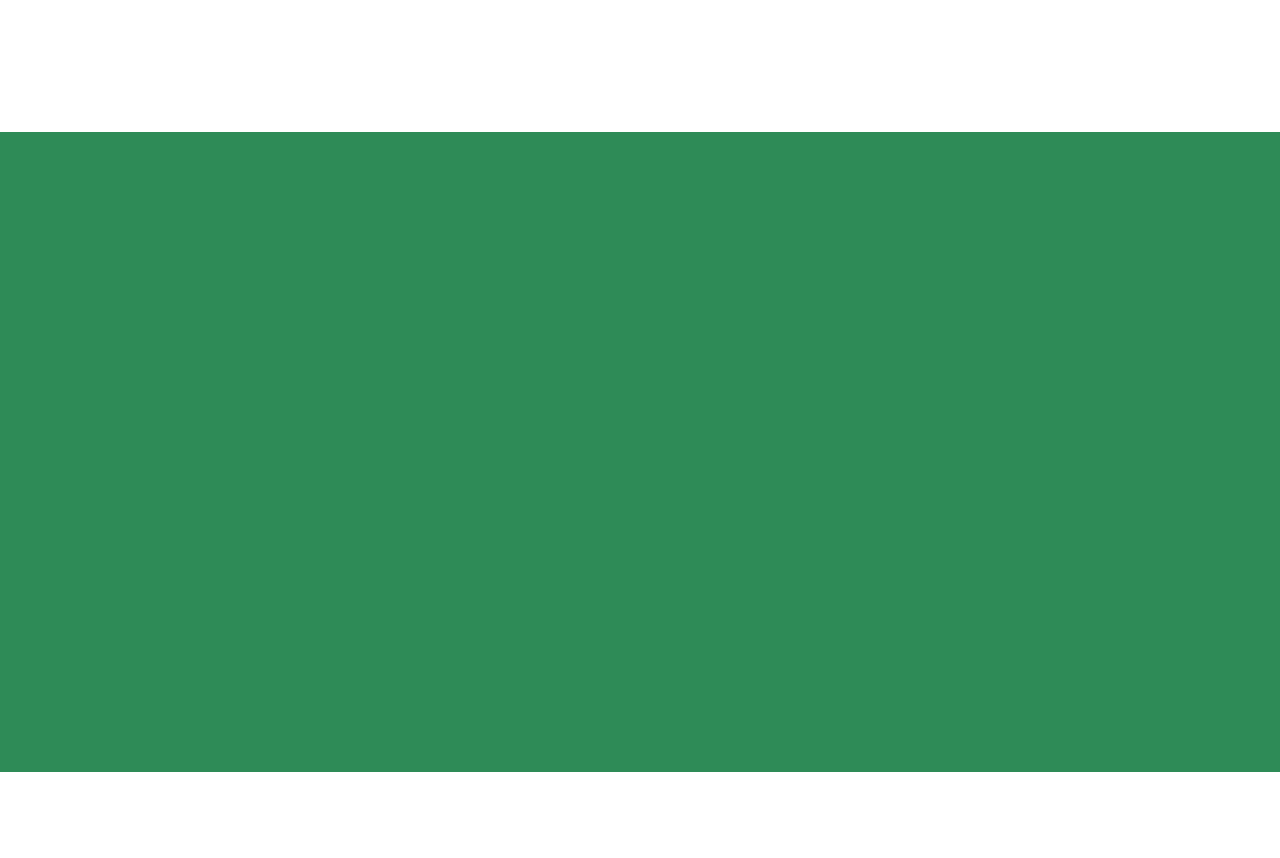
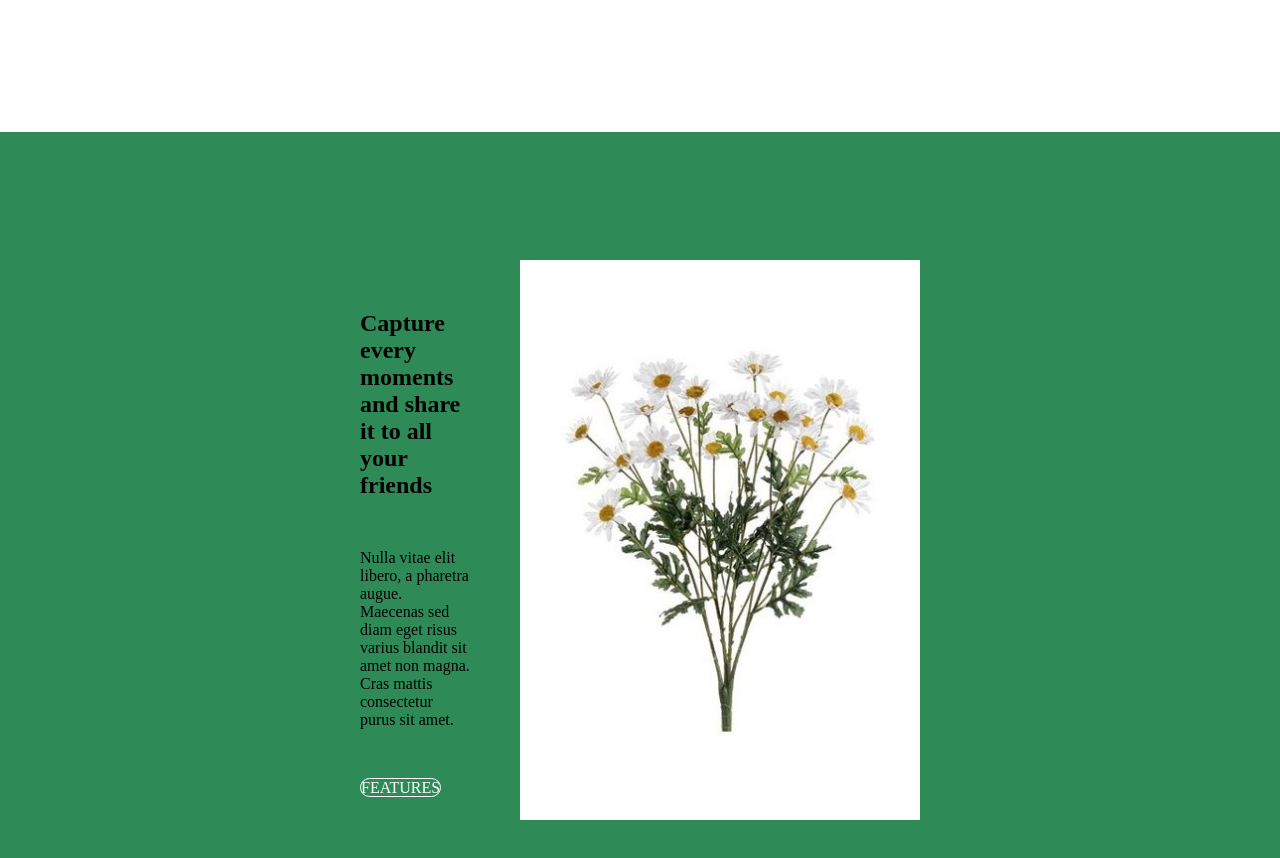
Before and after one commit to Nh-d417/test_website, a plain HTML site: page index.html in a window 1280 px wide. Shown: the part 1200-2058 px from the top of the page. Before the commit the page ends 1972 px from the top, so only its background shows below. Drawn offline with Linux system fonts and the light colour scheme; a web font is replaced by a local one.

Commit message:
container2

```diff
--- a/css/style.css
+++ b/css/style.css
@@ -164,9 +164,47 @@ header .inner figure video{
 .container2{
   background-color: seagreen;
   width: 100%;
-  height: 80vh;
+  height: 100vh;
+  position: relative;
+}
+.container2 article{
+  position: absolute;
+  height: inherit
+
+}
+.container2 article .inner{
+  display: flex;
+  margin: 10vw 45vh;
 }
 
+.container2 article .inner .txt{
+  text-align: left;
+  display: block;
+  transform: translateY(50px);
+  padding-right: 50px;
+}
+
+.container2 article .inner .txt h2{
+  padding-bottom: 50px;
+}
+
+.container2 article .inner .txt p{
+  padding-bottom: 50px;
+}
+
+.container2 article .inner .txt a{
+  width: 200px;
+  height: 100px;
+  border: 1.5px solid #fff;
+  border-radius: 50px;
+  color: #fff
+}
+
+.container2 article .inner figure img{
+  width: 50vh;
+  height:70vh;
+  object-fit: cover;
+}
 
 /* about팝업 */
 .aboutPop{
--- a/index.html
+++ b/index.html
@@ -5,7 +5,7 @@
   <meta charset="UTF-8">
   <meta http-equiv="X-UA-Compatible" content="IE=edge">
   <meta name="viewport" content="width=device-width, initial-scale=1.0">
-  <title>Document</title>
+  <title>Project--home</title>
   <script src="https://kit.fontawesome.com/c47106c6a7.js" crossorigin="anonymous"></script>
   <link rel="stylesheet" href="css/style.css">
   <script defer src="js/main.js"></script>
@@ -42,7 +42,7 @@
         <div class="closebtn"> </div>
       </div>
       <div class="innertext">
-        <p>Kim Nahee</p>
+        <p>이 페이지는 연습용 페이지 입니다.</p>
       </div>
   </aside>
 
@@ -78,9 +78,14 @@
     <article>
       <div class="inner">
         <div class="txt">
-          <h2></h2>
-          <p></p>
+          <h2>Capture every moments and share it to all your friends</h2>
+          <p>Nulla vitae elit libero, a pharetra augue. Maecenas sed diam eget risus varius blandit sit amet non magna. Cras mattis consectetur purus sit amet.</p>
+          <a href="#">FEATURES</a>
         </div>
+
+        <figure>
+          <img src="img/flower.jpg" alt="note">
+        </figure>
       </div>
     </article>
   </section>
```
